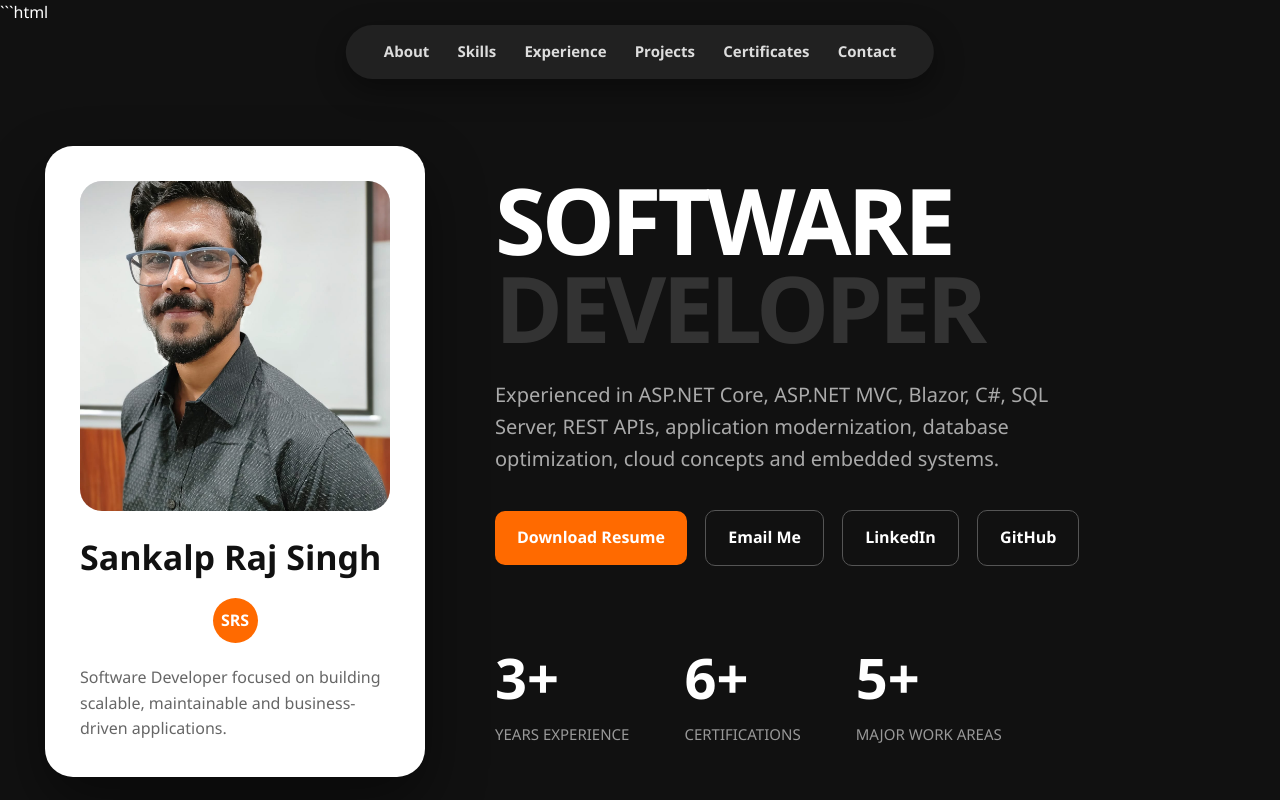
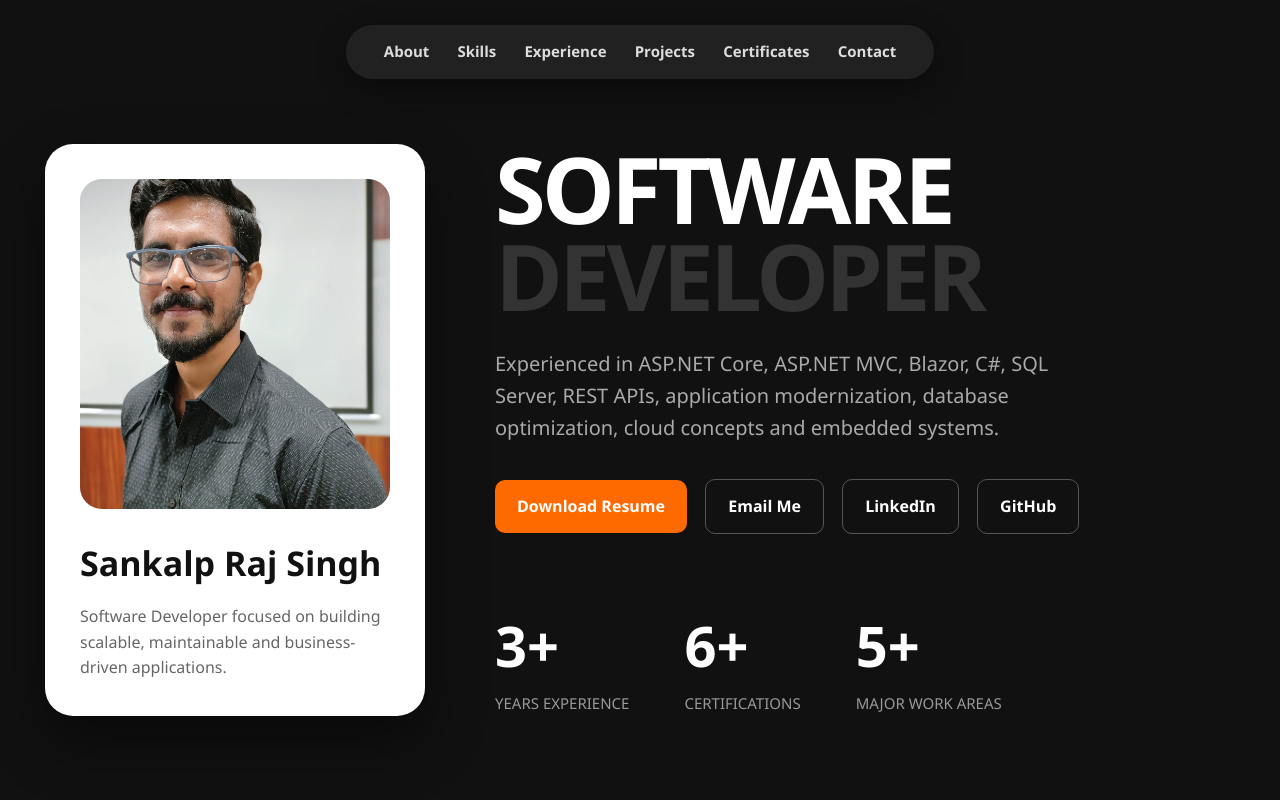
Before and after one commit to SankalpRajSingh/sankalp.github.io, a plain HTML site: page index.html in a window 1280 px wide. Shown: the top 800 px of the page. Drawn offline with Linux system fonts and the light colour scheme.

Commit message:
Remove orange dot from profile card
Removed the orange dot element from the profile card.

````diff
--- a/index.html
+++ b/index.html
@@ -1,4 +1,3 @@
-```html
 <!DOCTYPE html>
 <html lang="en">
 <head>
@@ -92,18 +91,6 @@
       font-size: 16px;
     }
 
-    .orange-dot {
-      width: 45px;
-      height: 45px;
-      background: #ff6a00;
-      border-radius: 50%;
-      display: flex;
-      align-items: center;
-      justify-content: center;
-      margin: 22px auto;
-      color: #fff;
-      font-weight: bold;
-    }
 
     .hero-content h1 {
       font-size: 92px;
@@ -289,7 +276,6 @@
   <div class="profile-card">
     <img src="profile.jpg" alt="Sankalp Raj Singh">
     <h2>Sankalp Raj Singh</h2>
-    <div class="orange-dot">SRS</div>
     <p>
       Software Developer focused on building scalable, maintainable and business-driven applications.
     </p>
@@ -513,4 +499,3 @@
 
 </body>
 </html>
-```
````
